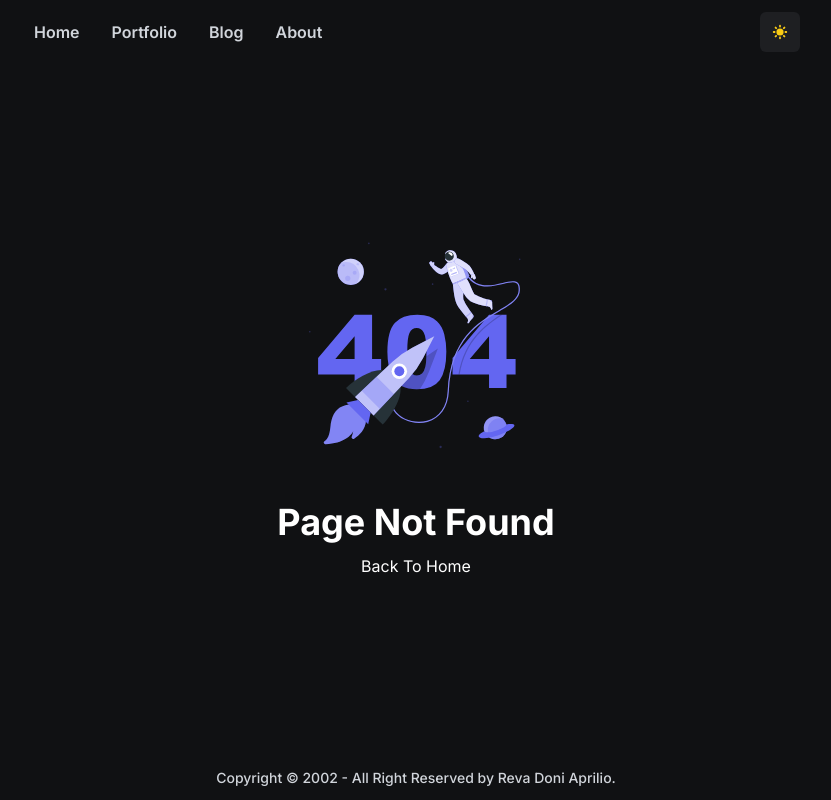
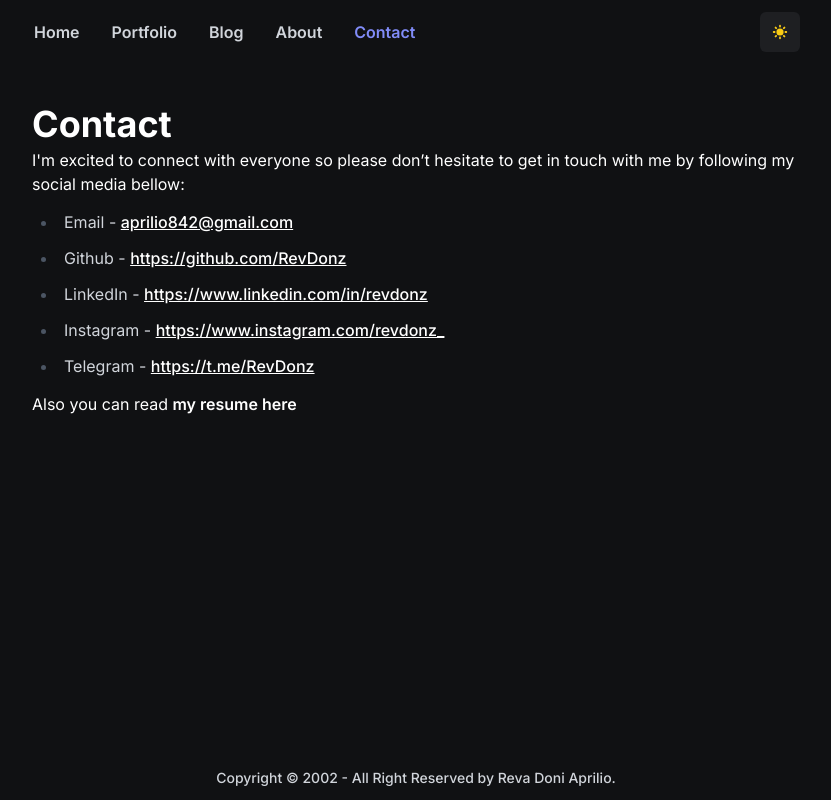
Before and after one commit to RevDonz/revdonz.my.id, a Next.js app: page /contact in a window 1280 px wide. Before the commit this address had no page. Shown: the whole page, without its empty margins (224-1055 px from the left). Built offline with nearby package versions, Linux system fonts and the light colour scheme.

Commit message:
feat(contact): move contact to it page

```diff
--- a/src/components/mollecules/Navbar.tsx
+++ b/src/components/mollecules/Navbar.tsx
@@ -18,6 +18,10 @@ export const Routes = [
   {
     link: '/about',
     name: 'About',
+  },
+  {
+    link: '/contact',
+    name: 'Contact',
   },
 ];
 
--- a/src/pages/about.tsx
+++ b/src/pages/about.tsx
@@ -1,9 +1,7 @@
 import Head from '@/components/atoms/Head';
-import UnstyledLink from '@/components/atoms/UnstyledLink';
 import Hero from '@/components/mollecules/Hero';
 import HeroWithPhoto from '@/components/mollecules/HeroWithPhoto';
 import Main from '@/components/template';
-import { Contacts } from '@/data/contacts';
 import React from 'react';
 
 export type TimelineProps = {
@@ -88,38 +86,6 @@ const about = () => {
           })}
         </ol>
       </Hero>
-      <Hero
-        title='Contact'
-        description="I'm excited to connect with everyone so please don’t hesitate to get in touch with me by following my social media bellow:"
-      >
-        <div className='prose dark:prose-invert py-1'>
-          <ul>
-            {Contacts.map((contact, index) => {
-              return (
-                <li key={index}>
-                  <p className='truncate my-2'>
-                    {contact.type} -{' '}
-                    <UnstyledLink href={contact.link}>
-                      {contact.link.replace('mailto:', '')}
-                    </UnstyledLink>
-                  </p>
-                </li>
-              );
-            })}
-          </ul>
-        </div>
-        <p>
-          Also you can read{' '}
-          <span>
-            <UnstyledLink
-              href='https://drive.google.com/file/d/11V6QHaLhCcFbBokDUE7r_vBwYGiNixZC/view?usp=sharing'
-              className='font-semibold'
-            >
-              my resume here
-            </UnstyledLink>
-          </span>
-        </p>
-      </Hero>
     </Main>
   );
 };
--- /dev/null
+++ b/src/pages/contact.tsx
@@ -0,0 +1,47 @@
+import Head from "@/components/atoms/Head";
+import UnstyledLink from "@/components/atoms/UnstyledLink";
+import Hero from "@/components/mollecules/Hero";
+import Main from "@/components/template";
+import { Contacts } from "@/data/contacts";
+
+const Contact = () => {
+  return (
+    <Main className='mt-10'>
+      <Head title='About Me' />
+      <Hero
+        title='Contact'
+        description="I'm excited to connect with everyone so please don’t hesitate to get in touch with me by following my social media bellow:"
+      >
+        <div className='prose dark:prose-invert py-1'>
+          <ul>
+            {Contacts.map((contact, index) => {
+              return (
+                <li key={index}>
+                  <p className='truncate my-2'>
+                    {contact.type} -{' '}
+                    <UnstyledLink href={contact.link}>
+                      {contact.link.replace('mailto:', '')}
+                    </UnstyledLink>
+                  </p>
+                </li>
+              );
+            })}
+          </ul>
+        </div>
+        <p>
+          Also you can read{' '}
+          <span>
+            <UnstyledLink
+              href='https://drive.google.com/file/d/11V6QHaLhCcFbBokDUE7r_vBwYGiNixZC/view?usp=sharing'
+              className='font-semibold'
+            >
+              my resume here
+            </UnstyledLink>
+          </span>
+        </p>
+      </Hero>
+    </Main>
+  );
+};
+
+export default Contact;
```
